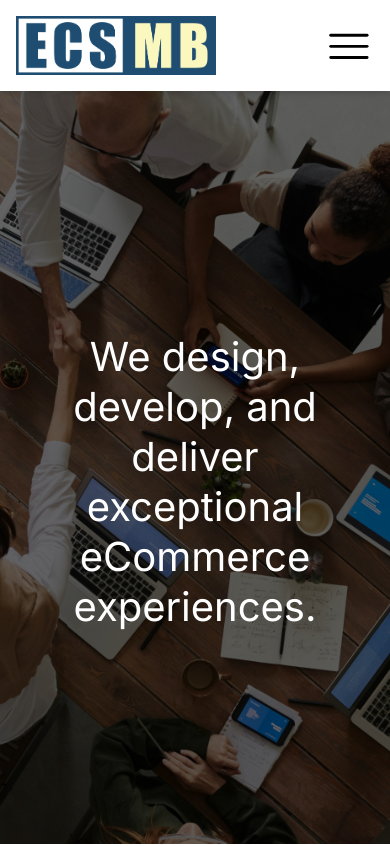
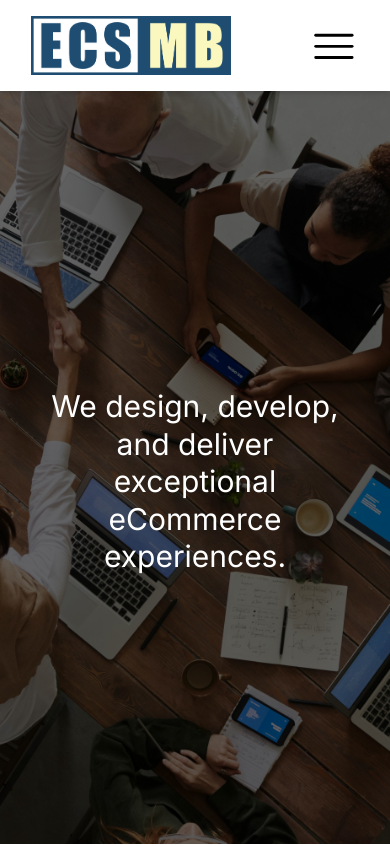
Before and after one commit to MilosBogicevic/nextjs-website, a Next.js app: page /what-we-do in a window 390 px wide. Shown: the top 846 px of the page. Built offline with nearby package versions, Linux system fonts and the light colour scheme.

Commit message:
Added new breakpoints in Tailwind config. PageHeading font sizes updated.

```diff
--- a/src/components/PageHeading.tsx
+++ b/src/components/PageHeading.tsx
@@ -6,7 +6,7 @@ export default function PageHeading(props: PageHeadingProps) {
   return (
     <>
       <div className="text-center md:text-left flex justify-center items-center">
-        <h1 className="text-white text-[40px] md:text-[60px] leading-tight max-w-[1200px]">
+        <h1 className="text-white text-[20px] xs:text-[30px] sm:text-[40px] md:text-[60px] leading-tight max-w-[1200px]">
           {props.title}
         </h1>
       </div>
--- a/tailwind.config.ts
+++ b/tailwind.config.ts
@@ -8,6 +8,13 @@ const config: Config = {
   ],
   theme: {
     extend: {
+      screens: {
+        xs: "360px",
+        sm: "482px",
+        md: "991px",
+        lg: "1440px",
+        xl: "1920px",
+      },
       colors: {
         primary: {
           DEFAULT: "#234e70",
```
